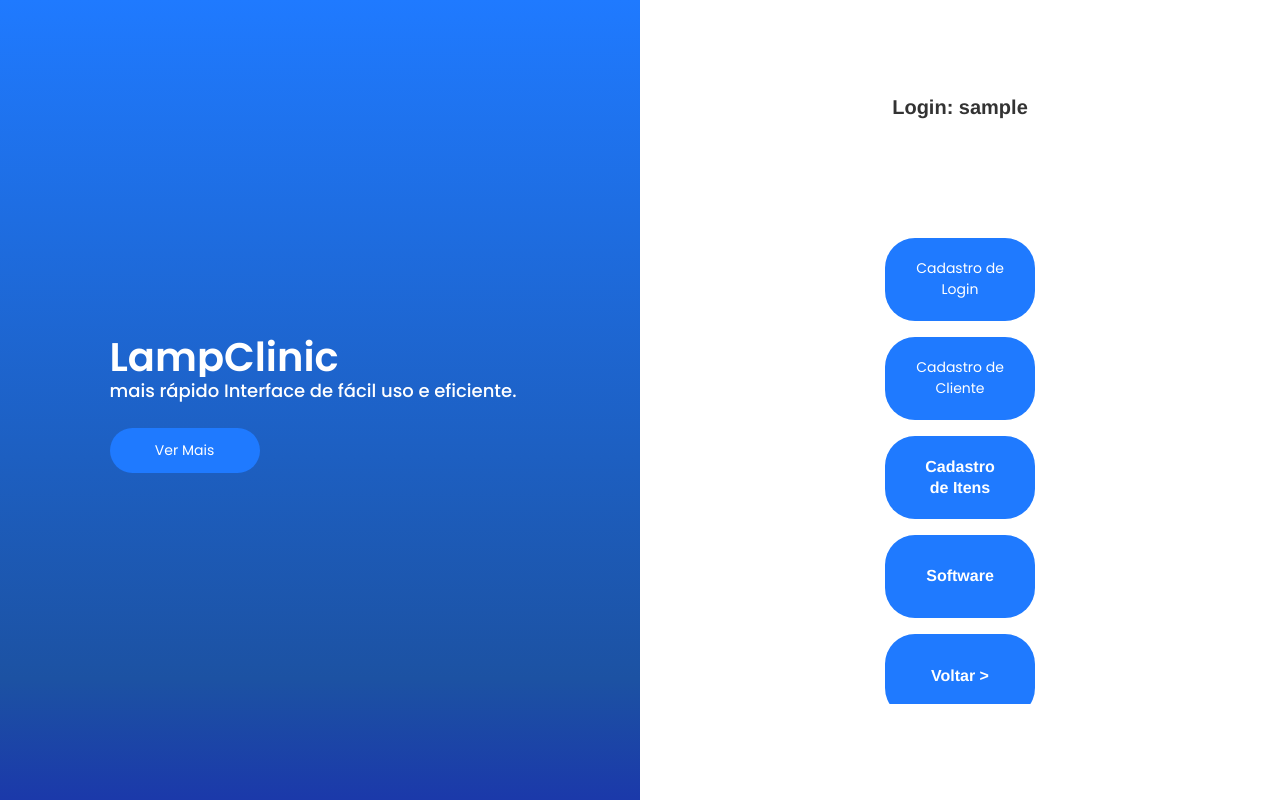
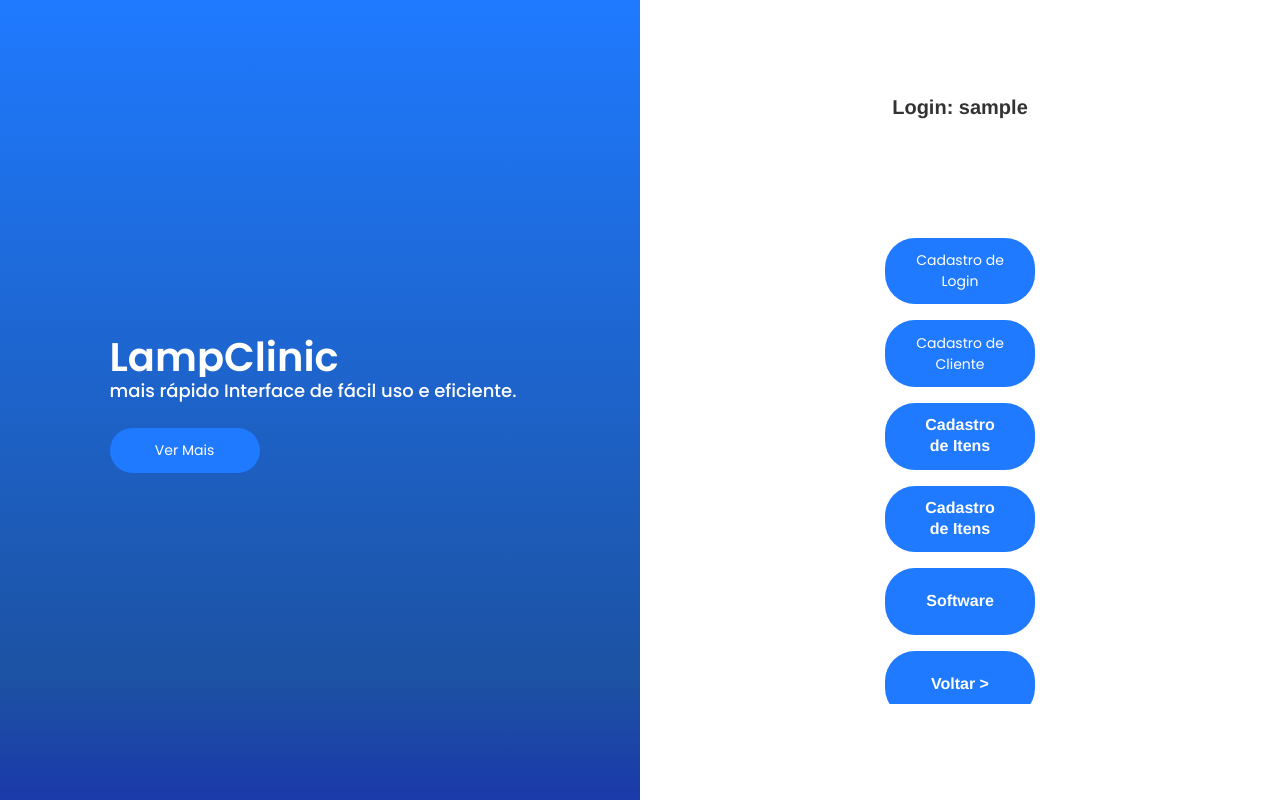
Before and after one commit to Christian-M17/PIT-SoftwareClinico, a PHP site: page /Logado.php in a window 1280 px wide. Run offline with PHP 8.4, Linux system fonts and the light colour scheme; the visitor is signed in with stand-in values (Sample User, id 1); data that the repository does not hold is empty.

Commit message:
Update Logado.php

```diff
--- a/Logado.php
+++ b/Logado.php
@@ -43,6 +43,7 @@ if($login == null){
         <button  class="button" type="submit" name="cadastroLogin">Cadastro de Login</button>
         <button class="button" type="submit" name="cadastroCliente">Cadastro de Cliente</button>
         <button class="button"><a href="cadastroItens.php">Cadastro de Itens</a></button>
+        <button class="button"><a href="cadastroProcedimento.php">Cadastro de Itens</a></button>
         <button class="button"><a href="Selecione.php">Software</a></button>
         <button class="button"><a href="login.php" class="clickVoltar">Voltar ></a></button>
       </form>
```
